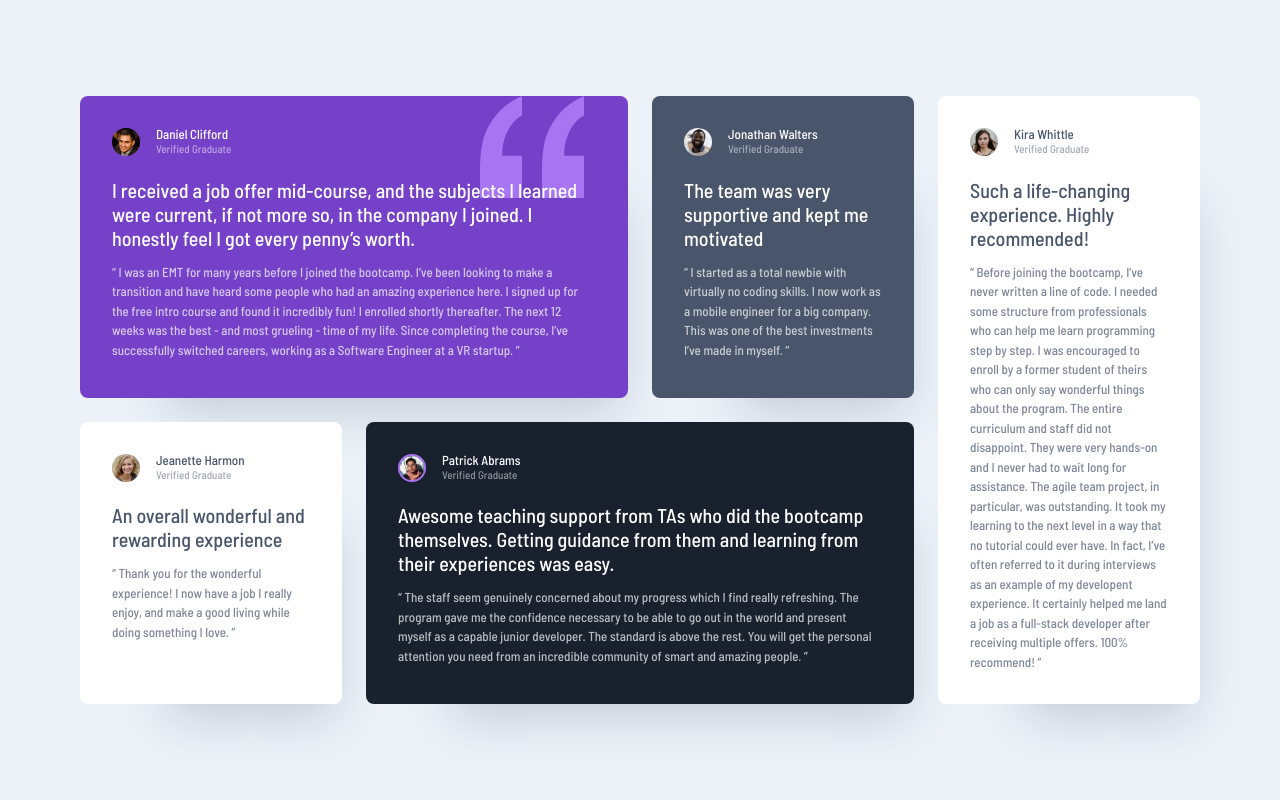
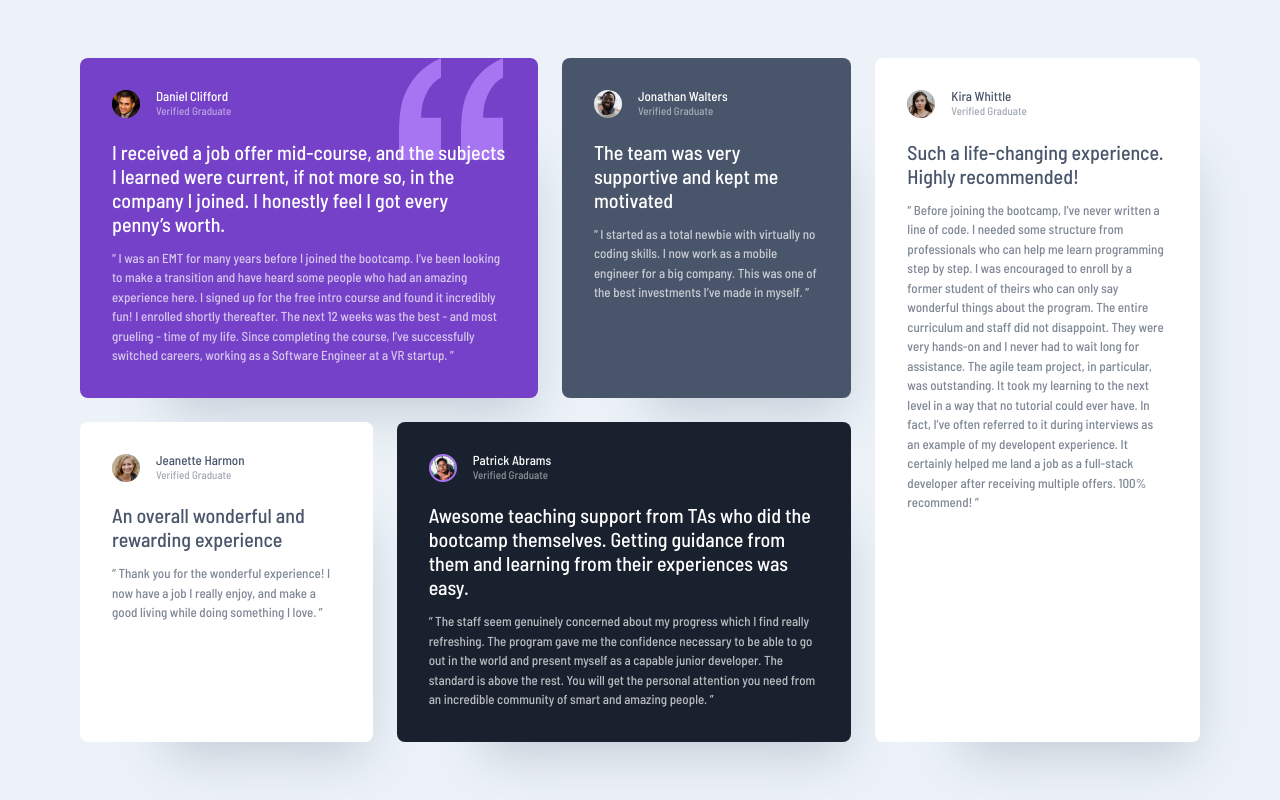
Before and after one commit to assilbekov/learn-practice-css-grid, a plain HTML site: page index.html in a window 1280 px wide. Drawn offline with Linux system fonts and the light colour scheme.

Commit message:
use grid-template-areas

```diff
--- a/start-own.css
+++ b/start-own.css
@@ -151,13 +151,21 @@ h3 {
   display: grid;
   gap: 1.5rem;
 
+  grid-template-areas: 'one' 'two' 'three' 'four' 'five';
+
   padding-block: 2rem;
   width: min(95%, 70rem);
   margin-inline: auto;
 }
 
+@media (min-width: 550px) {
+  .testimonial-grid {
+    grid-template-areas: 'one one' 'two five' 'three five' 'four four';
+  }
+}
+
 @media (min-width: 768px) {
-  .grid-col-span-2 {
+  /* .grid-col-span-2 {
     grid-column: span 2;
   }
 
@@ -170,7 +178,11 @@ h3 {
     /* grid-row-end: 3; */
     /* grid-row-start: 1;
     grid-row-end: span 2; */
-    grid-row: 1 / 3;
+  /*   grid-row: 1 / 3;
+  } */
+
+  .testimonial-grid {
+    grid-template-areas: 'one one two five' 'three four four five';
   }
 }
 
@@ -179,6 +191,26 @@ h3 {
   padding: 2rem;
   border-radius: 0.5rem;
   box-shadow: 2.5rem 3.75rem 3rem -3rem hsl(var(--clr-secondary-400) / 0.25);
+}
+
+.testimonial:nth-child(1) {
+  grid-area: one;
+}
+
+.testimonial:nth-child(2) {
+  grid-area: two;
+}
+
+.testimonial:nth-child(3) {
+  grid-area: three;
+}
+
+.testimonial:nth-child(4) {
+  grid-area: four;
+}
+
+.testimonial:nth-child(5) {
+  grid-area: five;
 }
 
 .testimonial.quote {
```
